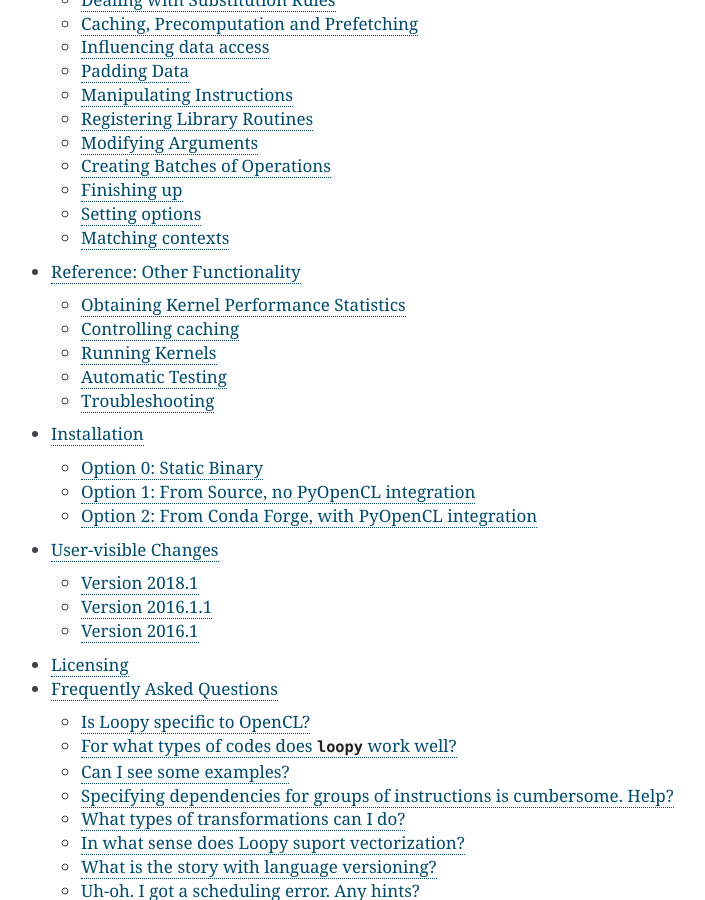
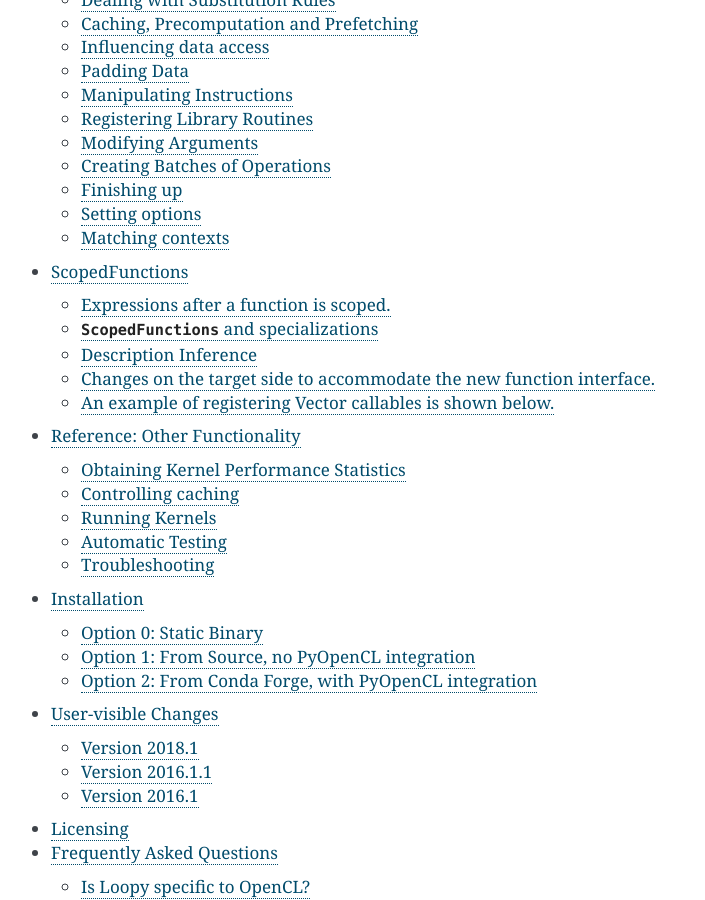
Before and after one commit to inducer/loopy, a Sphinx documentation site: the page built from doc/index.rst, in a window 1280 px wide and 900 px high, scrolled down 2368 px. Shown: the whole window, without its empty margins (399-1104 px from the left). Built offline with Sphinx 7.4.7, drawn with Linux system fonts in a browser that asks for light colours; part of the change alters nothing that is shown.

Commit message:
Added documentation for scoped functions.

```diff
--- a/doc/index.rst
+++ b/doc/index.rst
@@ -68,6 +68,7 @@ Please check :ref:`installation` to get started.
     ref_creation
     ref_kernel
     ref_transform
+    ref_scoped_functions
     ref_other
     misc
 
--- /dev/null
+++ b/doc/ref_scoped_functions.rst
@@ -0,0 +1,269 @@
+ScopedFunctions
+===============
+
+``ScopedFunctions`` are pymbolic nodes within expressions in a
+``Loo.py`` kernel, whose name has been resolved by the kernel.
+
+A pymbolic ``Call`` node can be converted to a ``ScopedFunction`` if it
+is resolved by one of the ``function_scoper`` in a :attr:`LoopKernel.scoped_functions`
+
+-  Functions already registered by the target. Some examples include --
+   ``sin()``, ``cos()``, ``exp()``, ``max()`` (for C-Targets.)
+-  Functions that are defined in ``Loo.py`` and are realized into
+   different set of instructions during code generation. Some examples
+   include ``make_tuple``, ``ArgExtOp``, ``index_of``, ...
+-  Functions registered as ``CallableKernels`` using
+   ``lp.register_callable_kernel(...)``.
+-  Functions that have been provided through
+   ``lp.register_function_scoper(...)``
+-  Functions that can be made known from the user through
+   ``lp.register_function_mangler``. This is planned to be deprecated,
+   as its functionality is superseded by
+   ``lp.register_function_scoper(...)``.
+
+Expressions after a function is scoped.
+---------------------------------------
+
+Consider the following expression.
+
+::
+
+    sin(a[i]) + unknown_func(b[i]) + callable_knl_func(c[i])*mangler_call(d[i])
+
+During the kernel creation phase, the kernel would know that ``sin`` is
+a function known to the target and hence it should be scoped. And as
+expected, after ``make_kernel`` has been called the above expression
+would get converted to:
+
+::
+
+    ScopedFunction(Variable('sin'))(a[i]) + unknown_func(b[i]) +
+    callable_knl_func(c[i])*mangler_call(d[i])
+
+This would also make an entry in the kernel's ``scoped_functions``
+dictionary as:
+
+::
+
+    {Variable('sin'): ScalarCallable(name='sin', arg_id_to_dtype=None,
+    arg_id_to_descr=None, name_in_target=None)}
+
+It might be noteworthy that at this step, it only scopes functions
+through their names without any information about the types of the
+function.
+
+Once, the user calls the transformation:
+``lp.register_callable_kernel(knl, 'callable_knl_func', callee_knl)``,
+the expression gets converted to:
+
+::
+
+    ScopedFunction(Variable('sin'))(a[i]) + unknown_func(b[i]) +
+    ScopedFunction('callable_knl_func')(c[i])*mangler_call(d[i])
+
+This also makes an entry in the ``scoped_functions`` dictionary as --
+
+::
+
+    {Variable('sin'): ScalarCallable(name='sin', arg_id_to_dtype=None,
+    arg_id_to_descr=None, name_in_target=None),
+    Variable('callable_knl_func'): CallableKernel(subkernel=LoopKernel(...),
+    arg_id_to_dtype=None, arg_id_to_descr=None, name_in_target=None)}
+
+Now, if the user calls
+``register_function_mangler(knl, 'mangler_call')``, one might expect
+that the mangler call function should get scoped, but that does **not**
+happen, because the "old" ``function_manglers``, would return a match
+only if all the parameters of the function match viz. name, argument
+arity and argument types. Hence, the ``scoped_functions`` dictionary
+would remain unchanged.
+
+``ScopedFunctions`` and specializations
+---------------------------------------
+
+Consider the same ``ScopedFunction('sin')`` as above. This function
+although scoped does not the know the types i.e. it does yet know that
+for a ``C-Target``, whether it should emit ``sin`` or ``sinf`` or
+``sinl``. Hence, right now the function can be called as a
+"type-generic" function as further in the pipeline it can take any one
+of the above definitions. The functions go through a "specialization"
+processes at various points in the pipeline, where the attributes of the
+callables are resolved.
+
+-  During type inference, the functions go though type specialization
+   where in the ``arg_id_to_dtype`` of the functions is realized.
+-  During descriptor inference, the functions goes through a description
+   specialization where the ``arg_id_to_descr`` is populated. The
+   ``arg_id_to_descr`` contains important information regarding shape,
+   strides and scope of the arguments which form an important part of
+   ``CallableKernel`` as this information would be helpful to to
+   generate the function signature and make changes to the data access
+   pattern of the variables in the callee kernel.
+-  Whenever a ``ScopedFunction`` goes through a specialization, this is
+   indicated by changing the name in the ``pymbolic`` node.
+
+If during type inference, it is inferred that the type of ``a[i]`` is
+``np.float32``. The new ``pymbolic`` node would be:
+
+::
+
+    ScopedFunction('sin_0')(a[i]) + ...
+
+This name change is done so that it indicates that the node points to a
+different ``ScalarCallable`` in the dictionary. And hence a new entry is
+added to the ``scoped_functions`` dictionary as:
+
+::
+
+    {'sin': ScalarCallable(name='sin', arg_id_to_dtype=None,
+    arg_id_to_descr=None, name_in_target=None),
+    Variable('callable_knl_func'): CallableKernel(subkernel=LoopKernel(...),
+    arg_id_to_dtype=None, arg_id_to_descr=None, name_in_target=None),
+    'sin_0': ScalarCallable(name='sin', arg_id_to_dtype={0:np.float32,
+    -1: np.float32}, arg_id_to_descr=None, name_in_target='sinf')}
+
+Description Inference
+---------------------
+
+Although this step has no significance for a ``ScalarCallable``, it
+forms a very important part of ``CallableKernel``. In which the
+``dim_tags``, ``shape`` and ``mem_scope`` of the arguments of the
+callable kernel is altered.
+
+-  The ``dim_tags`` attribute helps to ensure that the memory layout
+   between the caller and the callee kernel is coherent.
+-  The ``mem_scope`` attribute ensures that, while writing the device
+   code we emit the appropriate scope qualifiers for the function
+   declaration arguments.
+-  The ``shape`` attribute helps in:
+
+   -  Storage allocation.
+   -  Memory layout.
+   -  Out of bounds accesses to be caught in ``Loo.py``.
+
+Hence, in the ``Loo.py`` pipeline, one might expect the following
+developments of the ``sin`` pymbolic call expression node.
+
+::
+
+    sin -> (Kernel creation) -> ScopedFunction(Variable('sin')) ->
+    (Type Inference) -> ScopedFunction(Variable('sin_0')) ->
+    (Descriptor Inference) -> ScopedFunction(Variable('sin_1'))
+
+Changes on the target side to accommodate the new function interface.
+---------------------------------------------------------------------
+
+The earlier "function\_mangler" as a member method of the class
+``lp.ASTBuilderBase`` will be replaced by ``function_scopers``. The
+function scopers would return a list of functions with the signature
+``(target, identifier)->lp.InKernelCallable``.
+
+An example of registering Vector callables is shown below.
+----------------------------------------------------------
+
+.. code:: python
+
+    import loopy as lp
+    import numpy as np
+    from loopy.diagnostic import LoopyError
+    from loopy.target.c import CTarget
+
+
+    # {{{ blas callable
+
+    class BLASCallable(lp.ScalarCallable):
+        def with_types(self, arg_id_to_dtype, kernel):
+            for i in range(0, 2):
+                if i not in arg_id_to_dtype or arg_id_to_dtype[i] is None:
+                    # the types provided aren't mature enough to specialize the
+                    # callable
+                    return self.copy(arg_id_to_dtype=arg_id_to_dtype)
+
+            mat_dtype = arg_id_to_dtype[0].numpy_dtype
+            vec_dtype = arg_id_to_dtype[1].numpy_dtype
+
+            if mat_dtype != vec_dtype:
+                raise LoopyError("DGEMV should have same dtype for matrix and "
+                        "vector")
+
+            if vec_dtype == np.float32:
+                name_in_target = "cblas_sgemv"
+            elif vec_dtype == np.float64:
+                name_in_target = "cblas_dgemv"
+            else:
+                raise LoopyError("GEMV only supported for float32 and float64 "
+                        "types")
+
+            from loopy.types import NumpyType
+            return self.copy(name_in_target=name_in_target,
+                    arg_id_to_dtype={0: NumpyType(vec_dtype), 1: NumpyType(vec_dtype),
+                        -1: NumpyType(vec_dtype)})
+
+        def emit_call_insn(self, insn, target, expression_to_code_mapper):
+            assert self.is_ready_for_codegen()
+
+            from loopy.kernel.instruction import CallInstruction
+
+            assert isinstance(insn, CallInstruction)
+
+            parameters = insn.expression.parameters
+
+            parameters = list(parameters)
+            par_dtypes = [self.arg_id_to_dtype[i] for i, _ in enumerate(parameters)]
+
+            parameters.append(insn.assignees[0])
+            par_dtypes.append(self.arg_id_to_dtype[-1])
+
+            # no type casting in array calls.
+            from loopy.expression import dtype_to_type_context
+            from pymbolic.mapper.stringifier import PREC_NONE
+            from loopy.symbolic import SubArrayRef
+            from pymbolic import var
+
+            mat_descr = self.arg_id_to_descr[0]
+
+            c_parameters = [
+                    expression_to_code_mapper(par, PREC_NONE,
+                        dtype_to_type_context(target, par_dtype),
+                        par_dtype).expr if isinstance(par, SubArrayRef) else
+                    expression_to_code_mapper(par, PREC_NONE,
+                        dtype_to_type_context(target, par_dtype),
+                        par_dtype).expr
+                    for par, par_dtype in zip(
+                        parameters, par_dtypes)]
+            c_parameters.insert(0, var('CblasRowMajor'))
+            c_parameters.insert(1, var('CblasNoTrans'))
+            c_parameters.insert(2, mat_descr.shape[0])
+            c_parameters.insert(3, mat_descr.shape[1])
+            c_parameters.insert(4, 1)
+            c_parameters.insert(6, 1)
+            c_parameters.insert(8, 1)
+            c_parameters.insert(10, 1)
+            return var(self.name_in_target)(*c_parameters), False
+
+        def generate_preambles(self, target):
+            assert isinstance(target, CTarget)
+            yield("99_cblas", "#include <cblas.h>")
+            return
+
+
+    def blas_fn_lookup(target, identifier):
+        if identifier == 'gemv':
+            return BLASCallable(name='gemv')
+        return None
+
+    # }}}
+
+
+    n = 10
+
+    knl = lp.make_kernel(
+            "{[i]: 0<=i<10}",
+            """
+            y[:] = gemv(A[:, :], x[:])
+            """, [
+                lp.ArrayArg('A', dtype=np.float64, shape=(n, n)),
+                lp.ArrayArg('x', dtype=np.float64, shape=(n, )),
+                lp.ArrayArg('y', shape=(n, )), ...],
+            target=CTarget())
+    knl = lp.register_function_lookup(knl, blas_fn_lookup)
```
